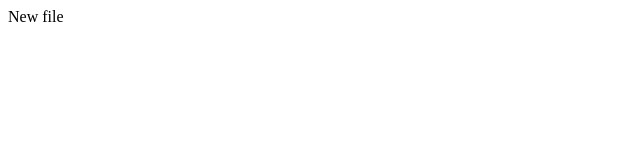
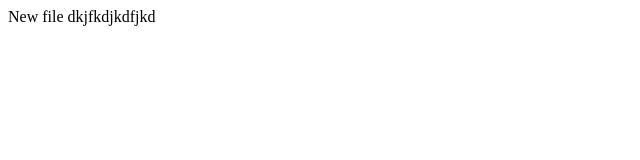
Before and after one commit to Shroff18/premprct, a plain HTML site: page prem/text.html in a window 1280 px wide. Shown: the whole page, without its empty margins (0-640 px from the left). Drawn offline with Linux system fonts and the light colour scheme.

Commit message:
Update text.html

```diff
--- a/prem/text.html
+++ b/prem/text.html
@@ -7,5 +7,7 @@
 </head>
 <body>
     New file
+    dkjfkdjkdfjkd
+
 </body>
 </html>
```
